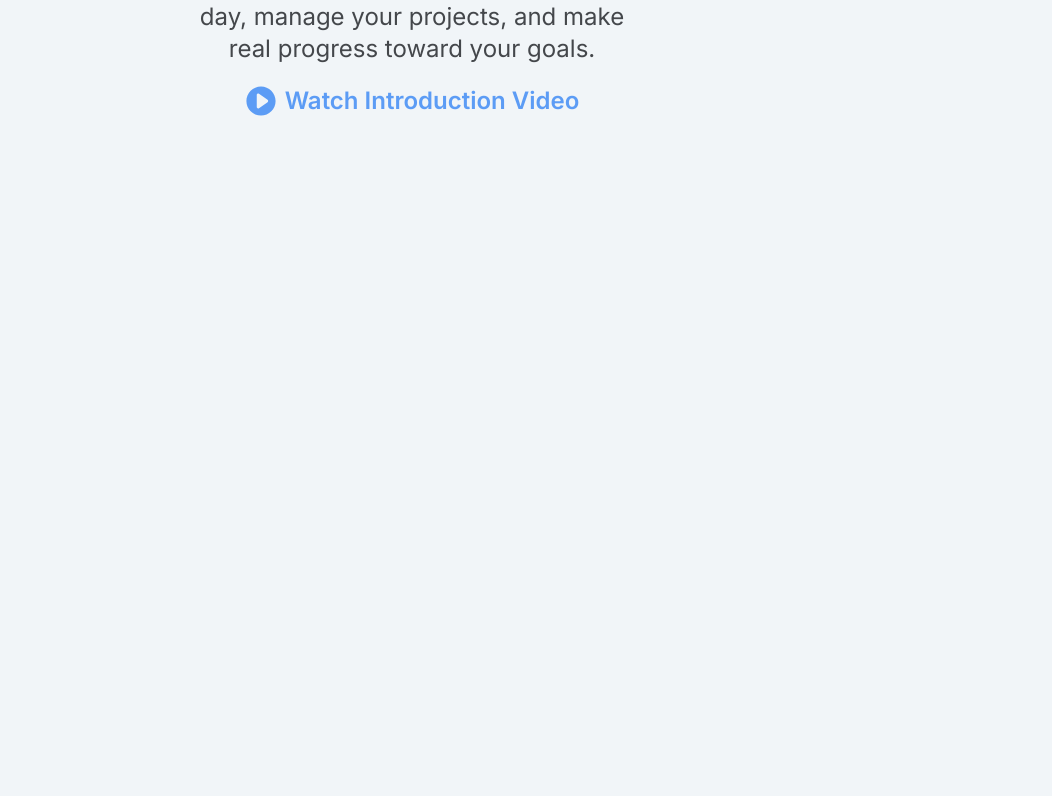
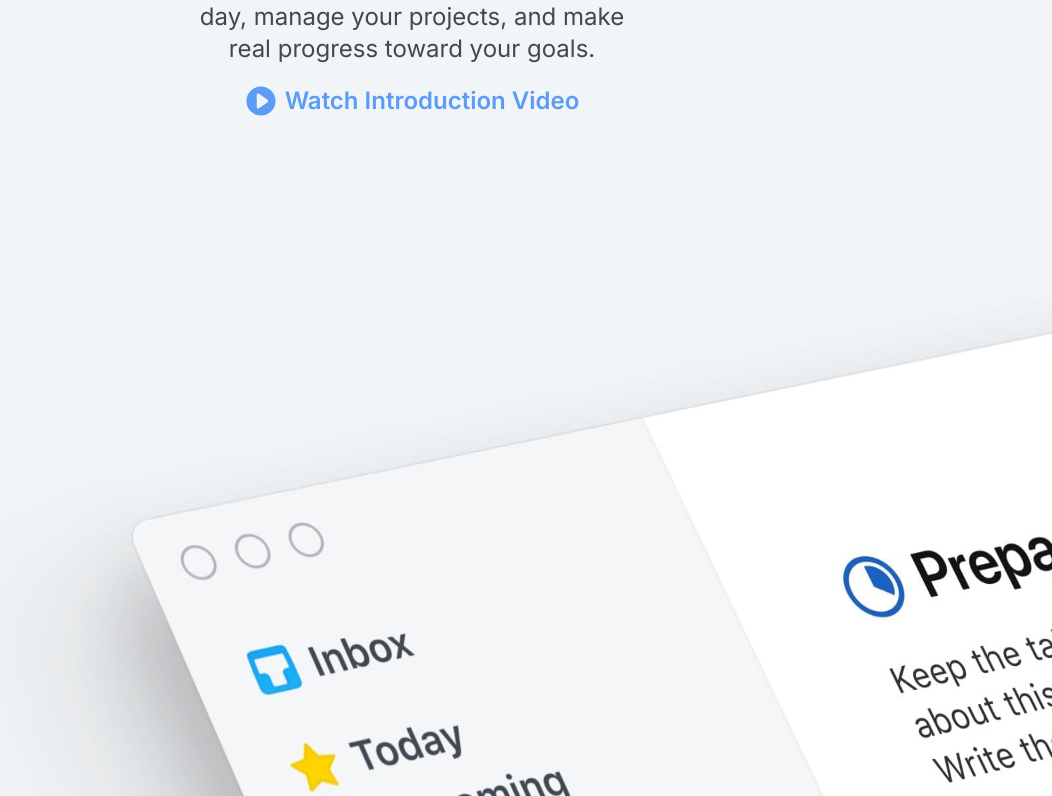
Before and after one commit to heynzar/things-landibg-page, a Next.js app: page / in a window 1280 px wide. Shown: the part 524-1320 px from the top of the page, without its empty margins (228-1280 px from the left). Before the commit the page ends 800 px from the top, so only its background shows below. Built offline with nearby package versions, Linux system fonts and the light colour scheme.

Commit message:
⚡ feat : add product showcase

```diff
--- a/src/sections/Hero.tsx
+++ b/src/sections/Hero.tsx
@@ -1,10 +1,12 @@
 import Image from "next/image";
 import hero from "@/assets/hero.png";
 import play from "@/assets/play.svg";
+import product from "@/assets/hero-product.jpg";
+import product2 from "@/assets/hero-product-2.jpg";
 
 export default function Hero() {
   return (
-    <section className="my-14 flex flex-col items-center">
+    <section className="my-14 flex flex-col items-center overflow-x-hidden border-b border-light/20">
       <div>
         <Image src={hero} alt="Big Logo" className="w-[200px] sm:w-[240px]" />
       </div>
@@ -19,6 +21,11 @@ export default function Hero() {
         <Image alt="play" src={play} className="size-8" />
         Watch Introduction Video
       </button>
+
+      <div className="flex lg:translate-x-40 ">
+        <Image src={product} className="" alt="product showcase" />
+        <Image src={product2} className="" alt="product showcase" />
+      </div>
     </section>
   );
 }
```
Also changed, not shown: src/assets/hero-product-2.jpg (added), src/assets/hero-product.jpg (added).
